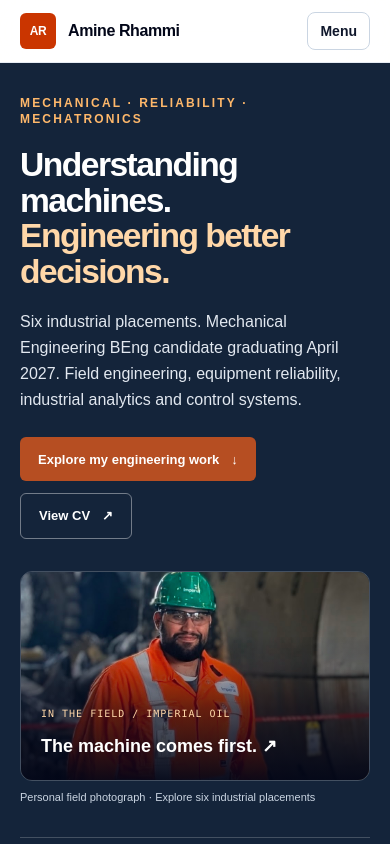
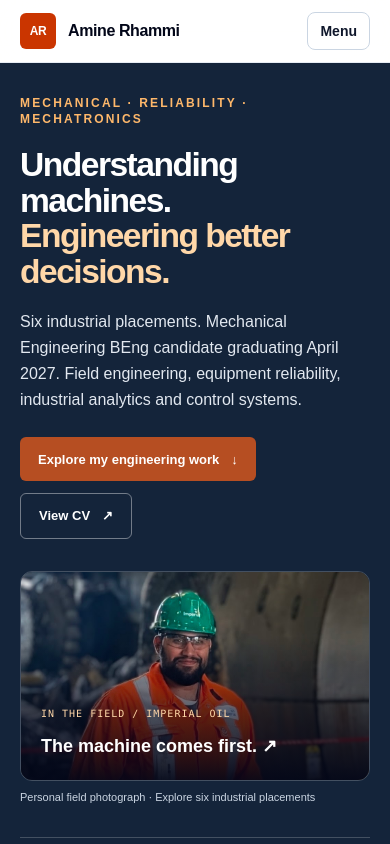
Before and after one commit to rhammi/amine-portfolio, a Next.js app: page / in a window 390 px wide. Shown: the top 844 px of the page. Built offline with nearby package versions, Linux system fonts and the light colour scheme.

Commit message:
Keep the field portrait framing clear on tablet and mobile

```diff
--- a/components/ui/HeroHeader.tsx
+++ b/components/ui/HeroHeader.tsx
@@ -65,7 +65,7 @@ export default function HeroHeader() {
         </div>
         <figure className="relative mx-auto w-full max-w-lg lg:max-w-none">
           <Link href="/experience" className="group relative block aspect-[5/3] overflow-hidden rounded-xl border border-white/20 sm:aspect-[2/1] lg:aspect-square">
-            <Image src="/profile/amine-industrial-field.jpg" alt="Amine in Imperial Oil protective equipment beside heavy industrial machinery" fill priority sizes="(max-width: 1024px) 90vw, 370px" className="object-cover object-[50%_33%] transition-transform duration-500 group-hover:scale-[1.025]" />
+            <Image src="/profile/amine-industrial-field.jpg" alt="Amine in Imperial Oil protective equipment beside heavy industrial machinery" fill priority sizes="(max-width: 1024px) 90vw, 370px" className="object-cover object-[50%_25%] transition-transform duration-500 group-hover:scale-[1.025]" />
             <div className="absolute inset-x-0 bottom-0 bg-gradient-to-t from-slate-950/95 via-slate-950/60 to-transparent px-5 pb-5 pt-16">
               <span className="font-mono text-[10px] uppercase tracking-widest text-orange-200">In the field / Imperial Oil</span>
               <p className="mt-2 text-lg font-bold">The machine comes first. <span aria-hidden="true">↗</span></p>
```
